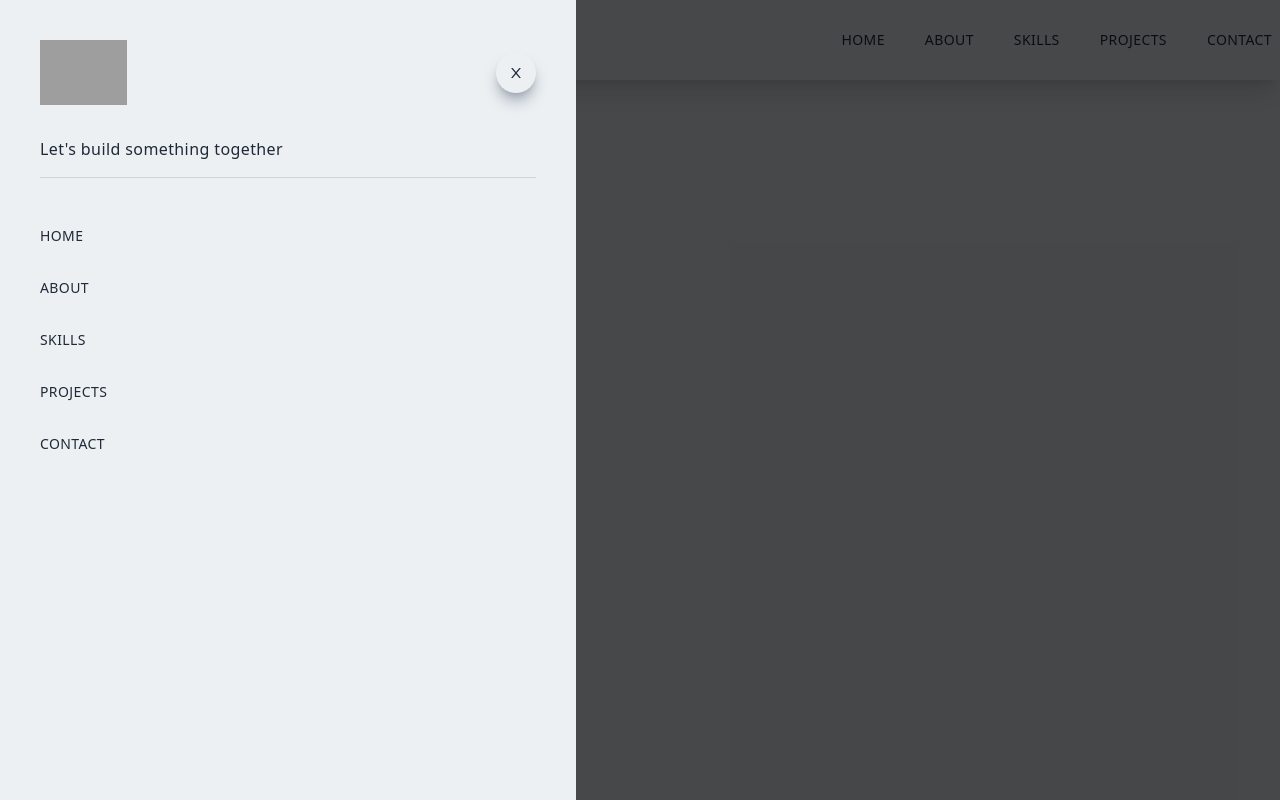
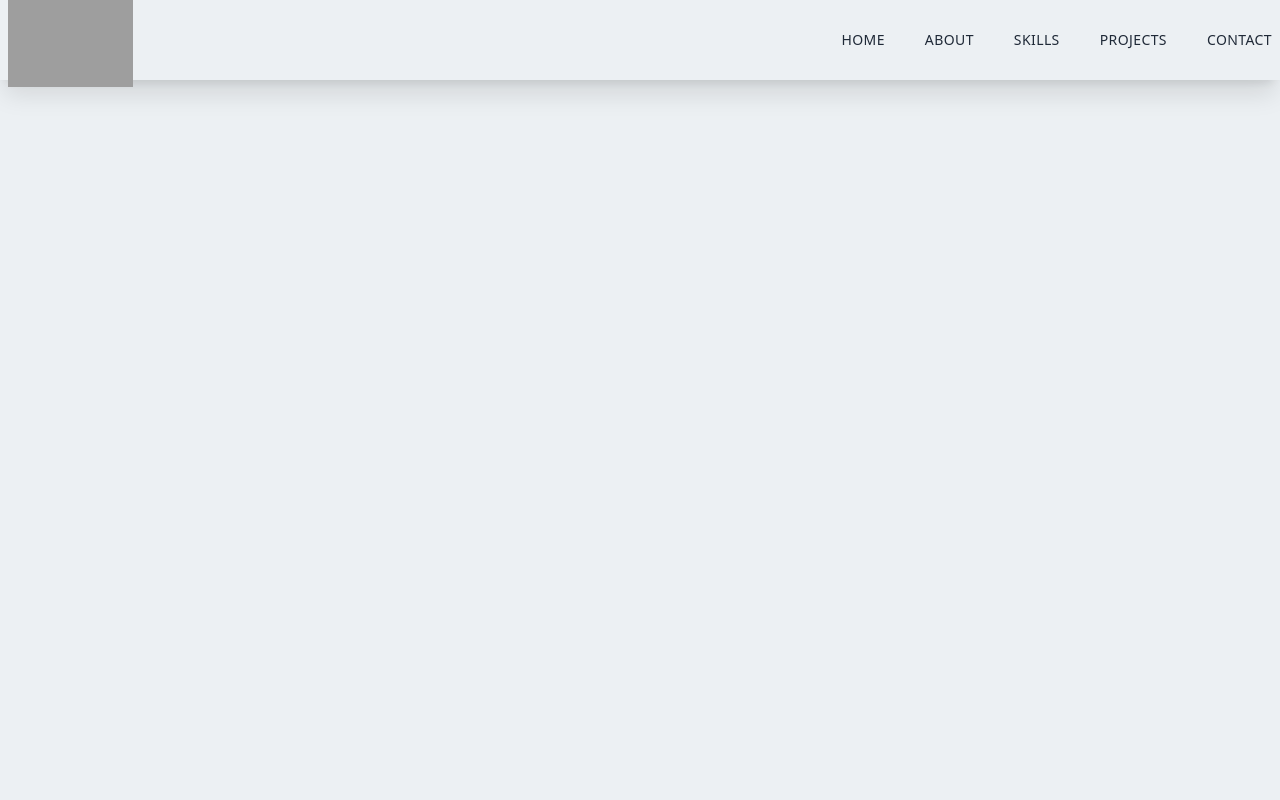
Before and after one commit to Pete-Sekesan/nextjs-portfolio-2023, a Next.js app: page / in a window 1280 px wide. Built offline with nearby package versions, Linux system fonts and the light colour scheme; grey boxes are pictures that could not be loaded.

Commit message:
Navbar mobile responsive done

```diff
--- a/components/Navbar.jsx
+++ b/components/Navbar.jsx
@@ -1,9 +1,16 @@
-import React from 'react'
+import React, {useState} from 'react'
 import Image from 'next/image'
 import Link from 'next/link'
-import {AiOutlineClose, AiOutlineMenu} from 'react-icons/ai'
+import { AiOutlineClose, AiOutlineMail, AiOutlineMenu } from 'react-icons/ai'
+import { FaGithub, FaLinkedinIn } from 'react-icons/fa'
+import {BsFillPersonLinesFill} from 'react-icons/bs'
+
 
 const Navbar = () => {
+    const [nav, setNav] = useState(false)
+    const handleNav = () => {
+        setNav(!nav)
+    }
   return (
       <div className='fixed w-full h-20 shadow-xl z-[100]'>
           <div className='flex justify-between items-center w-full h-full px-2 2xl:px-16'>
@@ -31,15 +38,16 @@
                       <li className='ml-10 text-sm uppercase hover:border-b'>Contact</li>
                   </Link>
                   </ul>
-                  <div className='md:hidden'>
+                  <div onClick={handleNav} className='md:hidden'>
                       <AiOutlineMenu size={25} />
                   </div>
           </div>
           </div>
-          <div className='fixed left-0 top-0 w-full h-screen  bg-black/70'>
-              <div className='fixed left-0 top-0 w-[75%] sm:w-60%] md:w-[45%] h-screen bg-[#ecf0f3] p-10 ease-in duration-500'>
+          <div className={ nav ? 'md:hidden fixed left-0 top-0 w-full h-screen ease-in-out duration-500  bg-black/70' : ''}>
+              <div className={nav ? 'fixed left-0 top-0 w-[75%] sm:w-60%] md:w-[45%] h-screen bg-[#ecf0f3] p-10 ease-in duration-500' :
+                  'fixed left-[-100%] top-0 p-10 ease-in duration-500'}>
                   <div>
-                  <div className='flex w-full items-center justify-between'>
+                  <div onClick={handleNav} className='flex w-full items-center justify-between ease-in duration-200'>
                           <Image src='/../public/assets/ps-logo-orange.png' width='87' height='35' alt='/' />
                           <div className='rounded-full shadow-lg shadow-gray-400 p-3 cursor-pointer'>
                       <AiOutlineClose/>
@@ -67,6 +75,23 @@
                               <li className='py-4 text-sm'>Contact</li>
                           </Link>
                       </ul>
+                      <div className='pt-40'>
+                          <p className='uppercase tracking-widest text-[#ff9933]'> Let's Connect </p>
+                          <div className='flex items-center justify-between my-4 w-full sm:w-[80%]'>
+                              <div className='rounded-full shadow-lg shadow-gray-400 p-3 cursor-pointer hover:scale-105 ease-in duration-300'>
+                                  <FaLinkedinIn />
+                              </div>
+                              <div className='rounded-full shadow-lg shadow-gray-400 p-3 cursor-pointer hover:scale-105 ease-in duration-300'>
+                                  <FaGithub />
+                              </div>
+                              <div className='rounded-full shadow-lg shadow-gray-400 p-3 cursor-pointer hover:scale-105 ease-in duration-300'>
+                                  <AiOutlineMail />
+                              </div>
+                              <div className='rounded-full shadow-lg shadow-gray-400 p-3 cursor-pointer hover:scale-105 ease-in duration-300'>
+                                  <BsFillPersonLinesFill />
+                                  </div>
+                          </div>
+                      </div>
             </div>
           </div>
           </div>
```
